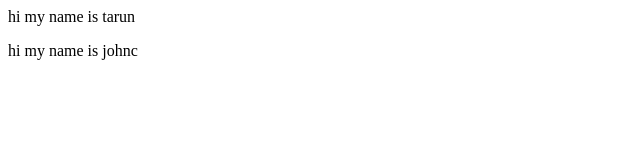
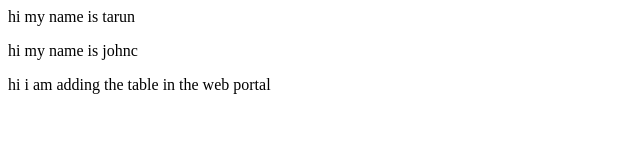
Before and after one commit to Tarunkumarnagora/TarunLearning, a plain HTML site: page index.html in a window 1280 px wide. Shown: the whole page, without its empty margins (0-640 px from the left). Drawn offline with Linux system fonts and the light colour scheme.

Commit message:
add table

```diff
--- a/index.html
+++ b/index.html
@@ -3,3 +3,5 @@
     </Table>
 
     <p> hi my name is johnc</p>
+
+    <table>hi i am adding the table in the web portal</table>
```
